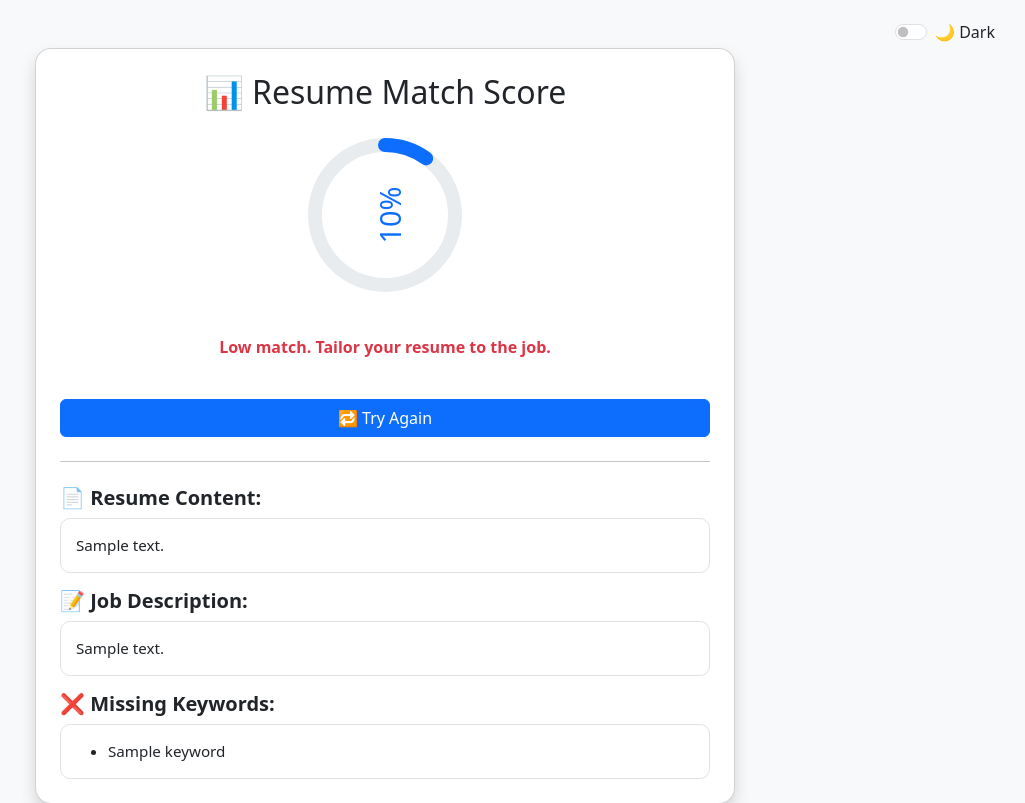
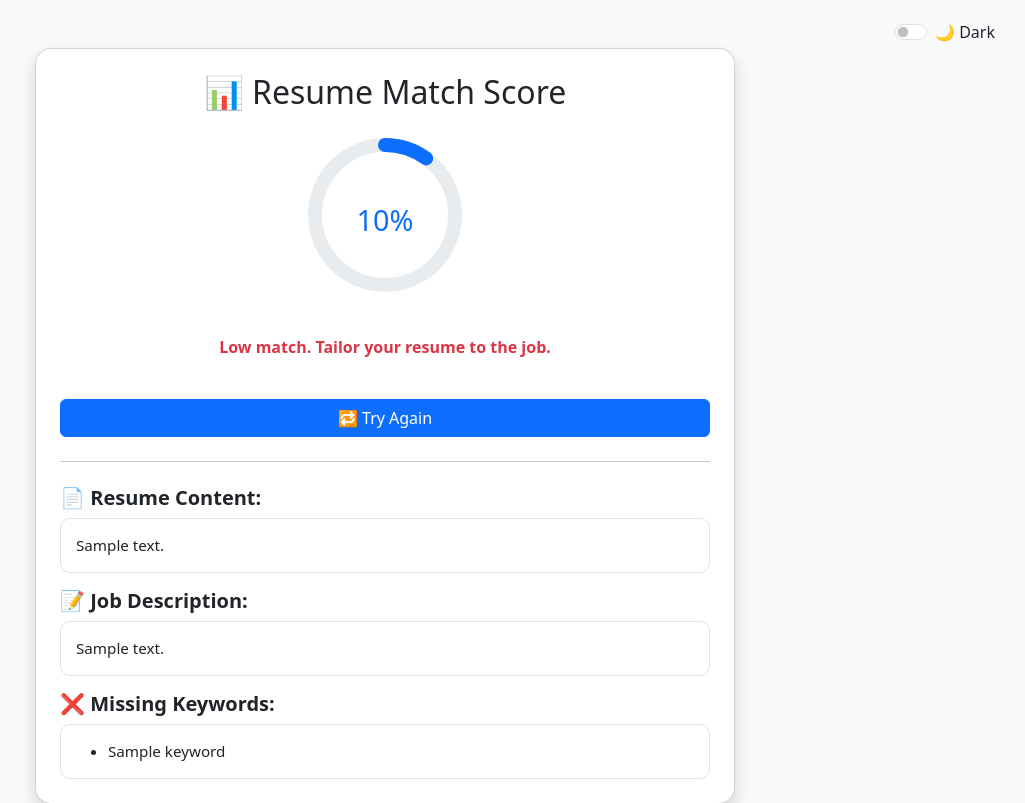
Before and after one commit to faustusaryan/resume-screening-ai, a Flask app: template templates/result.html in a window 1280 px wide. Shown: the top 803 px of the page, without its empty margins (255-1280 px from the left). Run offline with Flask 3, Linux system fonts and the light colour scheme; the template is opened without the code that fills it: most values are stand-ins (such as "Sample title", 1, 10 or a date in 2020).

Commit message:
Fix: aligned score text upright in progress ring

```diff
--- a/templates/result.html
+++ b/templates/result.html
@@ -55,7 +55,7 @@
         }
 
         .ring svg {
-            transform: rotate(-90deg);
+            transform: rotate(0deg);
         }
 
         .ring circle {
@@ -93,7 +93,7 @@
                 <div class="ring">
                     <svg width="160" height="160">
                         <circle r="70" cx="80" cy="80" stroke="#e9ecef"/>
-                        <circle id="progressRing" r="70" cx="80" cy="80" stroke="#0d6efd" stroke-dasharray="440" stroke-dashoffset="440"/>
+                        <circle id="progressRing" r="70" cx="80" cy="80" stroke="#0d6efd" stroke-dasharray="440" stroke-dashoffset="440" transform="rotate(-90 80 80)"/>
                         <text x="80" y="88">{{ score }}%</text>
                     </svg>
                 </div>
@@ -146,7 +146,5 @@
         }, 300);
     </script>
 
-
-
 </body>
 </html>
```
